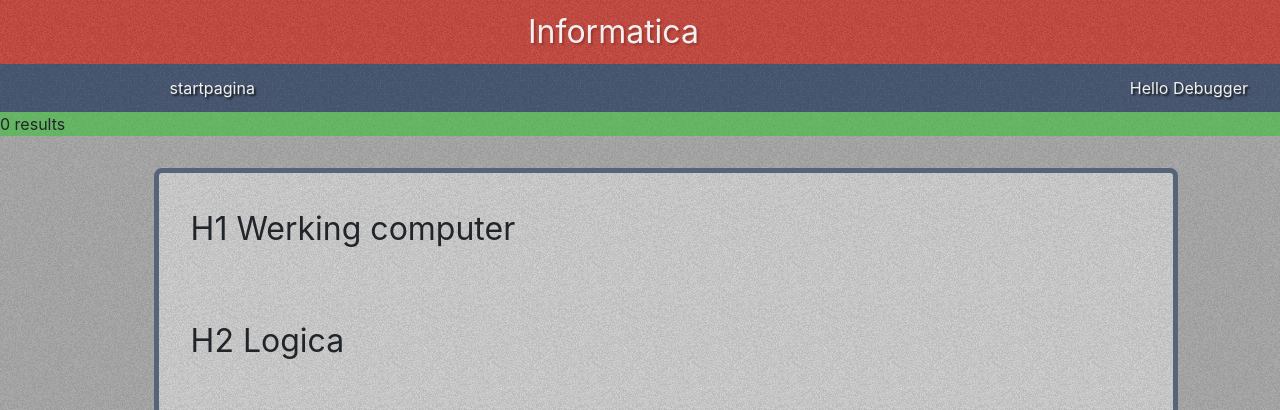
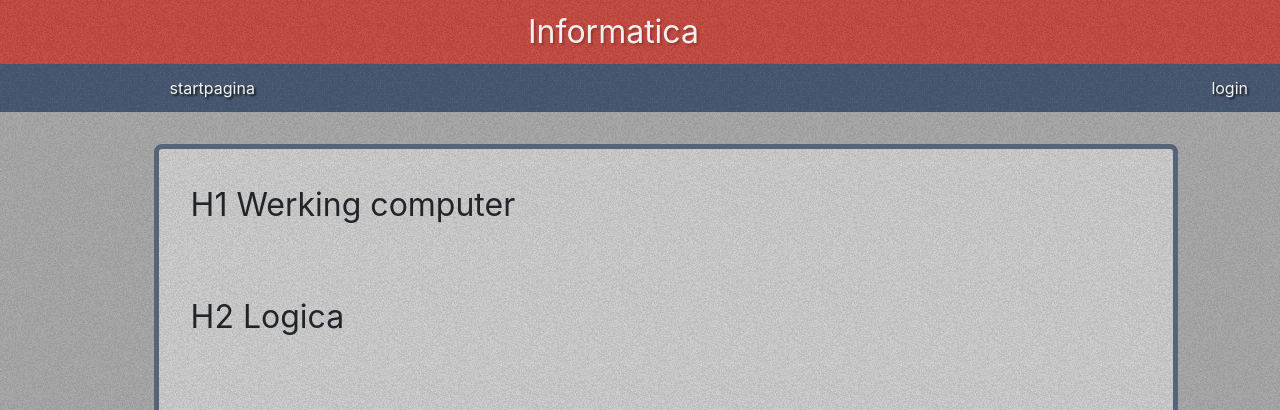
Before and after one commit to renesteeman/Informatica-Methode-Xampp, a PHP site: page / in a window 1280 px wide. Shown: the top 410 px of the page. Run offline with PHP 8.4, Linux system fonts and the light colour scheme; data that the repository does not hold is empty; some libraries are stand-ins or nearby versions.

Commit message:
now with sessions and a Hello for people who logged in!

```diff
--- a/pages/index.php
+++ b/pages/index.php
@@ -9,22 +9,6 @@ include('../php/header.php');
 	<div class="debug">
 		<?php
 
-			$sql = "SELECT * FROM account";
-
-			$result = $conn->query($sql);
-
-			if ($result->num_rows > 0) {
-
-			    while($row = $result->fetch_assoc()) {
-			        echo $row["usr_name"];
-					echo "--".$row["psw"];
-					echo "--".$row["school"];
-					echo "</br>";
-			    }
-
-			} else {
-			    echo "0 results";
-			}
 
 
 		?>
--- a/php/header.php
+++ b/php/header.php
@@ -31,8 +31,18 @@
 		  </div>
 
 		  <div class="navbar-nav ml-auto">
-			<!--<a class="nav-item" href="account.html">Hello Debugger</a>--->
-			<div class="nav-item a" data-toggle="modal" data-target="#LoginModal">Hello Debugger</div>
+			<?php
+
+				session_start();
+
+				if (isset($_SESSION["usr_name"])){
+					echo '<div class="nav-item a">Hello '.$_SESSION["usr_name"].'</div> ';
+				} else {
+					echo ' <div class="nav-item a" data-toggle="modal" data-target="#LoginModal">login</div> ';
+				}
+
+			?>
+
 		 </div>
 
 		 <!-- Login modal -->
--- a/php/login.php
+++ b/php/login.php
@@ -30,6 +30,10 @@ if (mysqli_query($conn, $sql)) {
 if(password_verify($psw, $rightpsw)){
 	echo "Logged in <br />";
 
+	//start session with username
+	session_start();
+	$_SESSION["usr_name"] = $usr_name;
+
 	header("Location: ../pages/index.php");
 
 	echo "Error redirecting";
```
Also changed, not shown: php/logout.php (added, +8 -0 lines), 1 other file.
